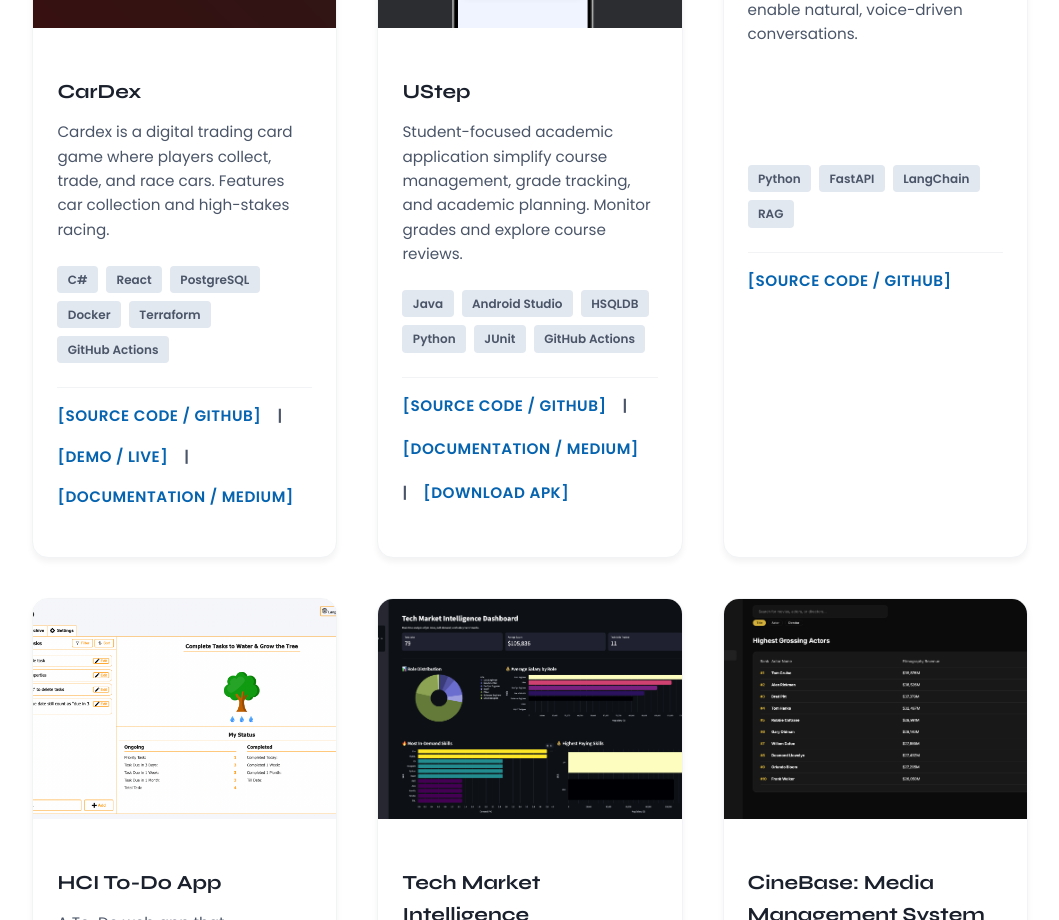
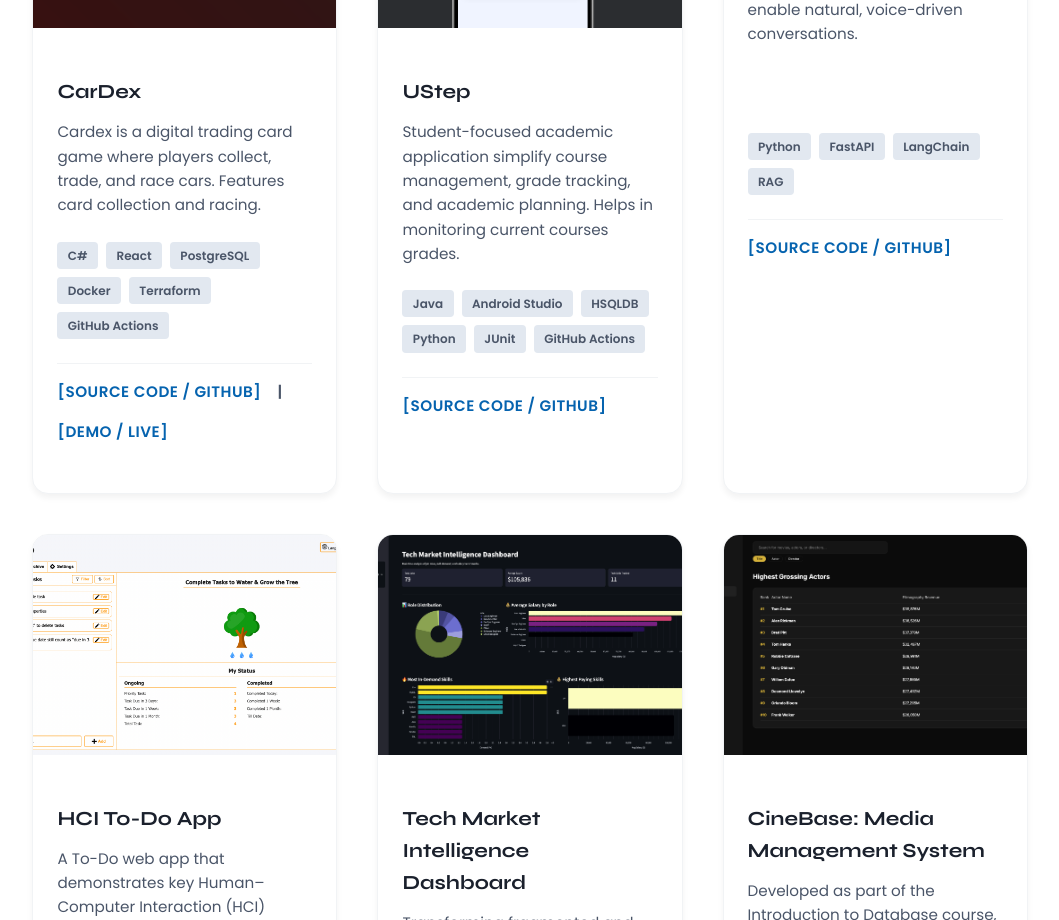
Before and after one commit to subhashyadavon/SubhashYadav, a React (Vite) app: page / in a window 1280 px wide. Shown: the part 4780-5700 px from the top of the page, without its empty margins (150-1209 px from the left). Built offline with nearby package versions, Linux system fonts and the light colour scheme.

Commit message:
Update project descriptions and remove Medium/APK links for CarDex and UStep

```diff
--- a/src/assets/mywork_data.js
+++ b/src/assets/mywork_data.js
@@ -13,21 +13,18 @@ const mywork_data = [
     {
         w_no: 1,
         w_name: "CarDex",
-        w_desc: "Cardex is a digital trading card game where players collect, trade, and race cars. Features car collection and high-stakes racing.",
+        w_desc: "Cardex is a digital trading card game where players collect, trade, and race cars. Features card collection and racing.",
         w_img: project2_img,
         w_github: "https://github.com/subhashyadavon/CarDex-Prod",
-        w_medium: "https://medium.com/p/9433319f9bd2?postPublishedType=initial",
         w_link: "https://app-cardex.azurewebsites.net/",
         w_tags: ["C#", "React", "PostgreSQL", "Docker", "Terraform", "GitHub Actions"]
     },
     {
         w_no: 2,
         w_name: "UStep",
-        w_desc: "Student-focused academic application simplify course management, grade tracking, and academic planning. Monitor grades and explore course reviews.",
+        w_desc: "Student-focused academic application simplify course management, grade tracking, and academic planning. Helps in monitoring current courses grades.",
         w_img: ustep_img,
         w_github: "https://github.com/subhashyadavon/ustep",
-        w_medium: "https://medium.com/p/598c8edbbba6?postPublishedType=initial",
-        w_apk: "https://drive.google.com/file/d/1KFODnr0fi8JvtacVrN0B5JMXcYUgxL-5/view?usp=sharing",
         w_tags: ["Java", "Android Studio", "HSQLDB", "Python", "JUnit", "GitHub Actions"]
     },
     {
```
